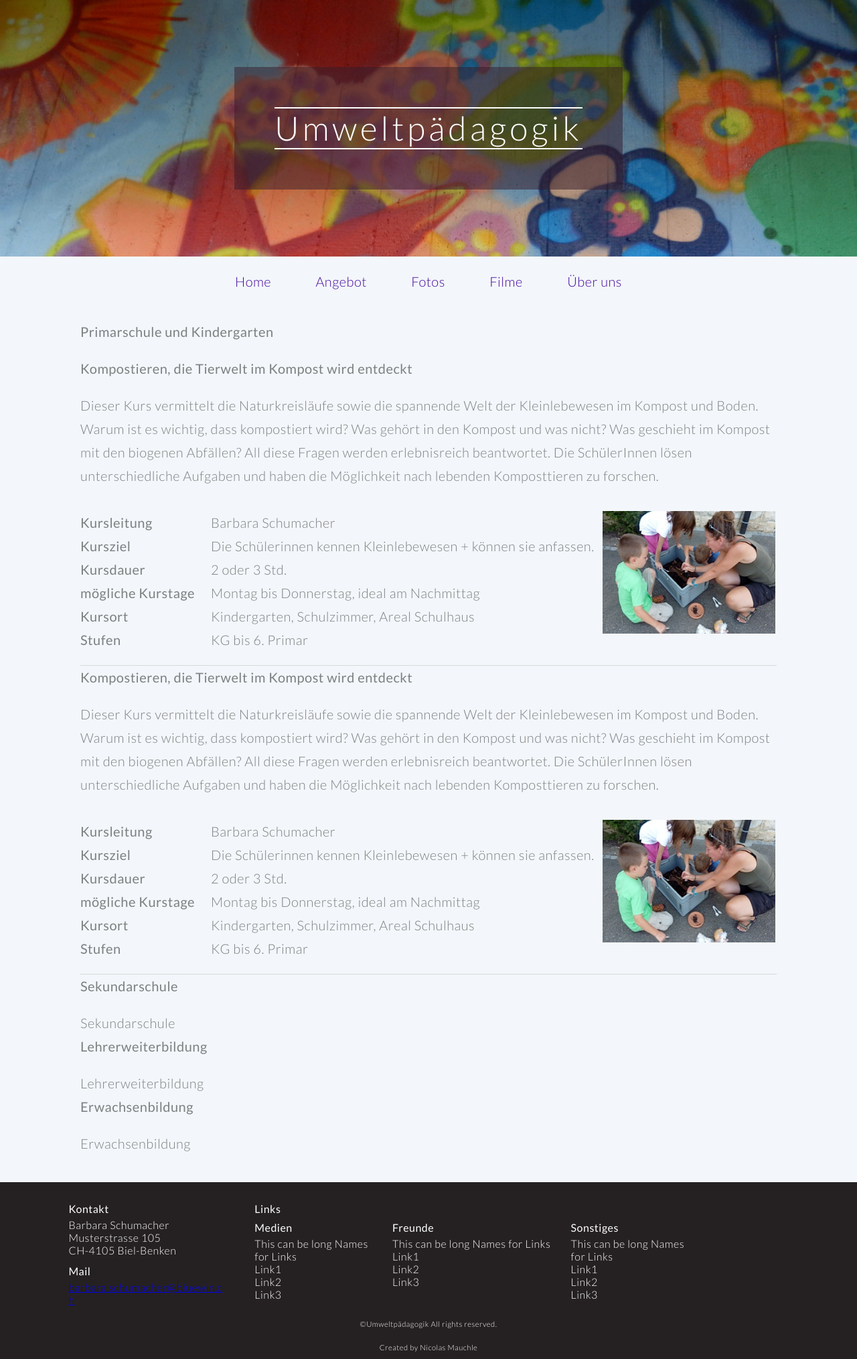
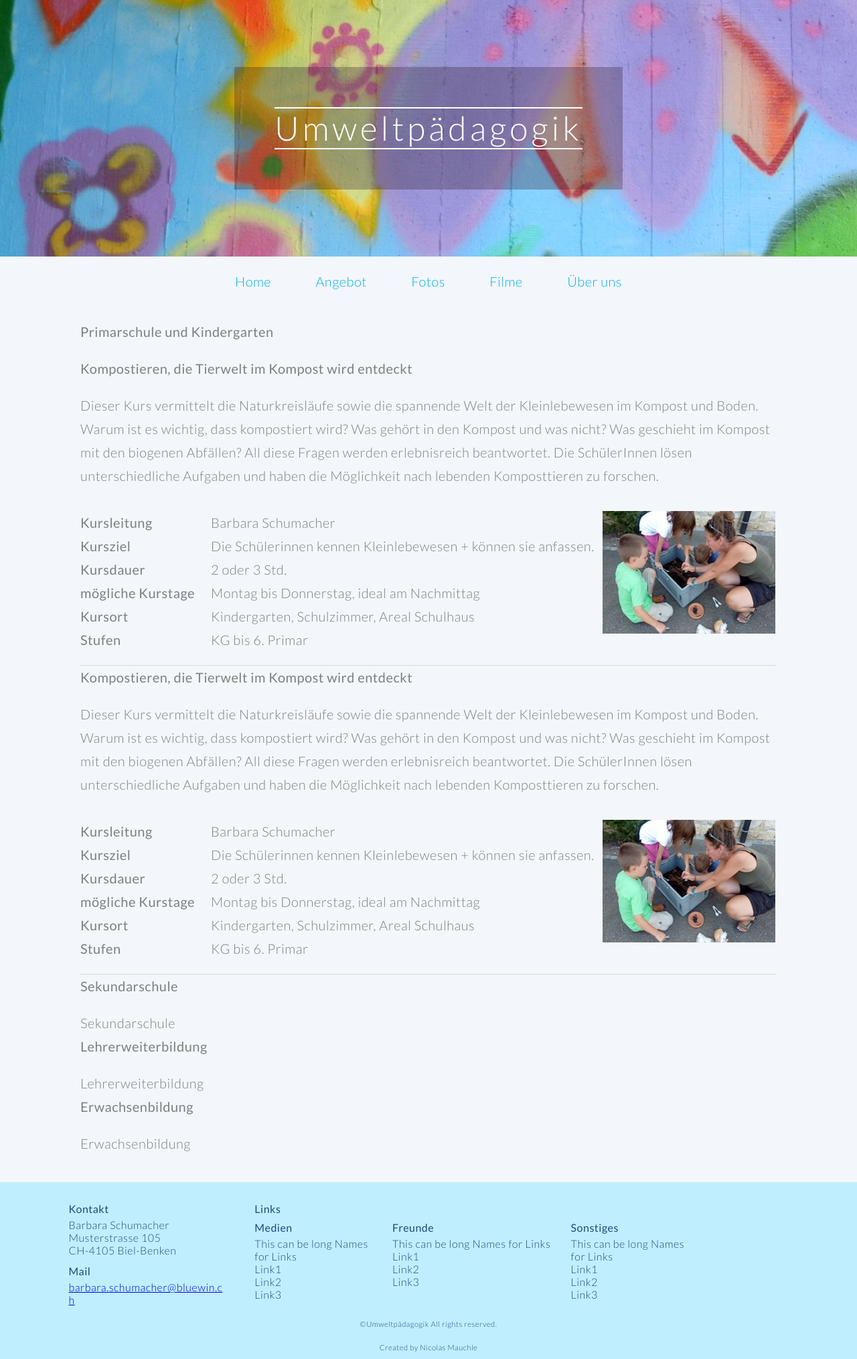
Before and after one commit to bhzunami/umweltpaedagogik, a Rails app: page /offers in a window 1280 px wide. Shown: the whole page at 67% size. Run offline with Rails 7, Linux system fonts and the light colour scheme; style sheets or scripts are compiled from the project's sources; some libraries are stand-ins or nearby versions.

Commit message:
Add color scheme from client

```diff
--- a/app/assets/stylesheets/static_pages.css.scss
+++ b/app/assets/stylesheets/static_pages.css.scss
@@ -4,11 +4,11 @@
 
 #accordion .ui-accordion-header {
 	margin-bottom: 0.3em; /* spaces between the boxes */
-	border-radius: 5px;
 	text-decoration: none;
-	background-color: #00CED1; /*  0A459E 0A9E75  09946E  2970DA 2188A8  1A8F4E*/
+	border-bottom: 1px solid rgba(0, 0, 0, .2);
+	/* background-color: #00CED1;  0A459E 0A9E75  09946E  2970DA 2188A8  1A8F4E*/
 	a {
-		color: #fff;
+		color: #000;
 		line-height: 42px; /* How big are the titles */
 		display: block;
 		font-size: 12pt;
@@ -19,6 +19,7 @@
 
 #offerTitle {
 	line-height: 0.75em;
+	border-top: 1px;
 }
 
 #orders {
--- a/app/assets/stylesheets/style.css.scss
+++ b/app/assets/stylesheets/style.css.scss
@@ -11,7 +11,7 @@ html,body,div,span,applet,object,iframe,h1,h2,h3,h4,h5,h6,p,blockquote,pre,a,abb
 /* Color define */
 $background-grey: #f3f6fa;
 $textColor: #7c8081;
-$violet: #450A9E;
+$violet: #00b0f0; /* #450A9E;  54a6ce 00b0f0 */
 
 
 /* Basic */
@@ -77,7 +77,7 @@ h3 {
 		-o-animation-fill-mode: forwards;
 		-ms-animation-fill-mode: forwards;
 		animation-fill-mode: forwards;
-		background: rgba(52, 27, 43, 0.5);
+		background: rgba(52, 27, 43, 0.3);
 		color: white;
 		display: inline-block;
 		opacity: 0; /* don't show it before animation */
@@ -125,7 +125,7 @@ h3 {
     	display: inline-block;
     	margin: 0 0.35em 0 0.35em;
     	&:hover > a, &.active > a {
-      	background: #C8D1D3;
+      	background: #BDDCE7; /* BDDCE7  C8D1D3 */
     	}
     	&.current_page_item > a {
       	background: $violet;
@@ -141,8 +141,8 @@ h3 {
 }
 
 #footer {
-	background: #252122;
-	color: #fff;
+	background: #BFEFFF;/* #252122; */
+	color: #1f497d;
 	font-size: 0.8em;
 	p {
 		line-height: 1.2;
```
Also changed, not shown: app/assets/stylesheets/images/banner.jpg.
